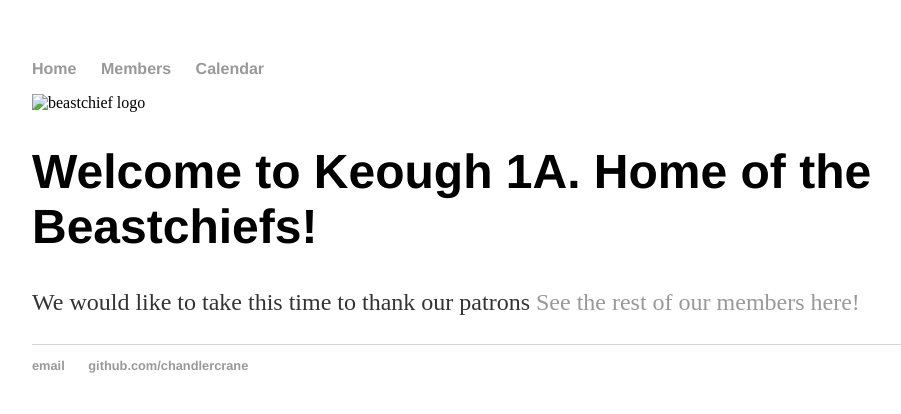
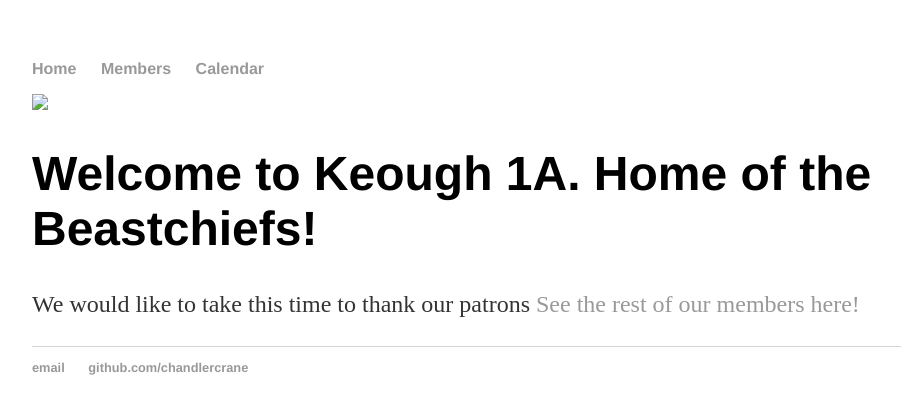
Before and after one commit to chandlercrane/beastchiefs.github.io, a Jekyll site: the page built from index.html, in a window 1280 px wide. Shown: the top 414 px of the page, without its empty margins (160-1061 px from the left). Built offline with Jekyll 4.4.1, drawn with Linux system fonts in a browser that asks for light colours.

Commit message:
Update index.html

```diff
--- a/index.html
+++ b/index.html
@@ -3,7 +3,7 @@ layout: default
 title: Beastchiefs
 ---
 <div class="blurb">
-	<img src="{{ '/assets/img/logo/beastchief_head.png' | relative_url }}" alt="beastchief logo" role="img" aria-label="Beastchief Logo">
+	<img src="{{ '/assets/img/logo/beastchief_head.png' | relative_url }}">
 	<h1>Welcome to Keough 1A. Home of the Beastchiefs!</h1>
 	<p>We would like to take this time to thank our patrons <a href="/members">See the rest of our members here!</a></p>
 </div><!-- /.blurb -->
```
